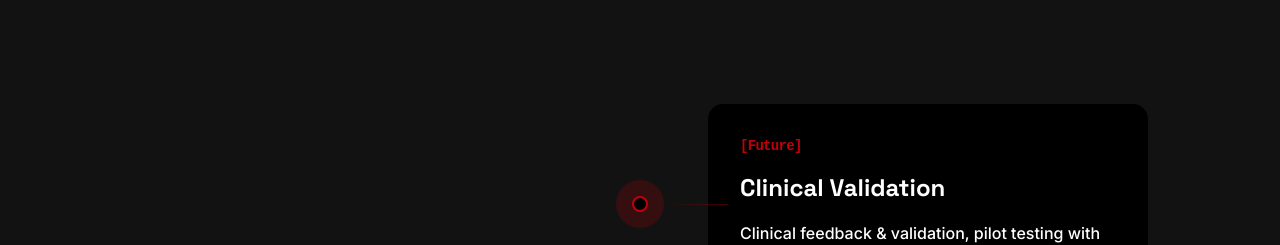
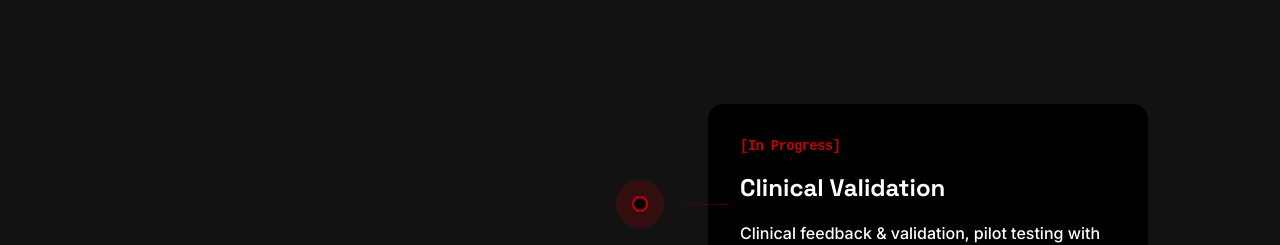
Before and after one commit to PrayatshuMisra/pars_about, a Next.js app: page / in a window 1280 px wide. Shown: the part 5660-5905 px from the top of the page. Built offline with nearby package versions, Linux system fonts and the light colour scheme.

Commit message:
Updated timeline

```diff
--- a/components/sections/timeline.tsx
+++ b/components/sections/timeline.tsx
@@ -20,7 +20,7 @@ const timeline = [
     description: 'Selected for incubation at MIT Manipal Innovation Centre. Began development as a startup team.',
   },
   {
-    year: 'Future',
+    year: 'In Progress',
     title: 'Clinical Validation',
     description: 'Clinical feedback & validation, pilot testing with clinics, and continuous AI improvement.',
   },
```
